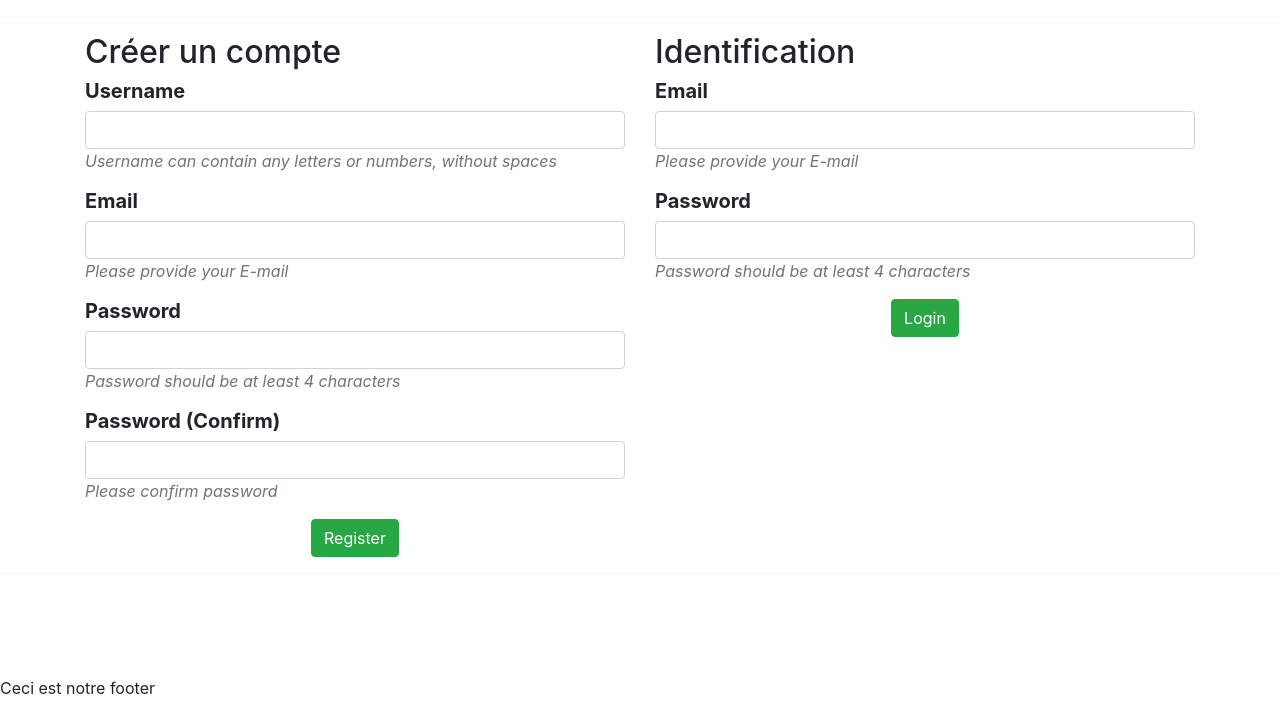
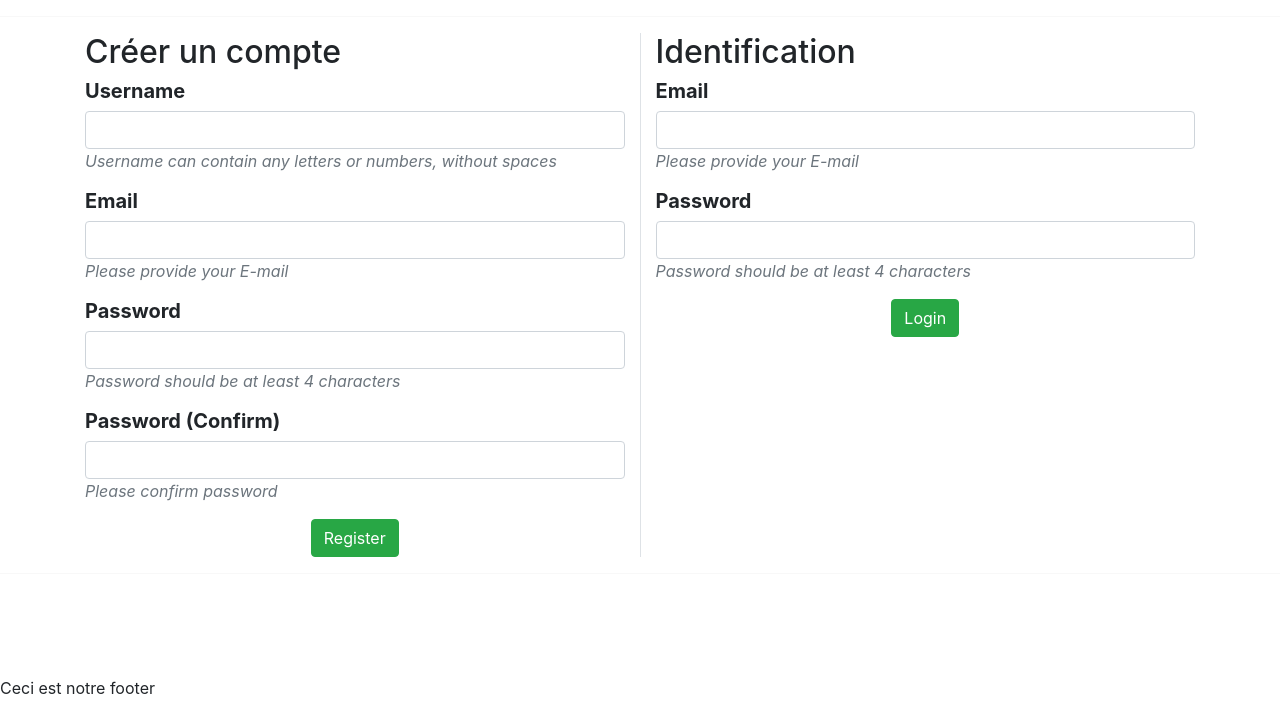
Before and after one commit to aket0/ECF-MVC, a PHP site: page /login in a window 1280 px wide. Shown: the part 80-800 px from the top of the page. Run offline with PHP 8.4, Linux system fonts and the light colour scheme; some libraries are stand-ins or nearby versions.

Commit message:
add border on form

```diff
--- a/view/login.html.twig
+++ b/view/login.html.twig
@@ -9,7 +9,7 @@
 <body>
     <div class="container">
         <div class="row">
-            <div class="col">
+            <div class="col border-right">
                 <h2>Créer un compte</h2>
                 {% if register_error %}
                     <div class="alert alert-danger">{{ register_error }}</div>
```
